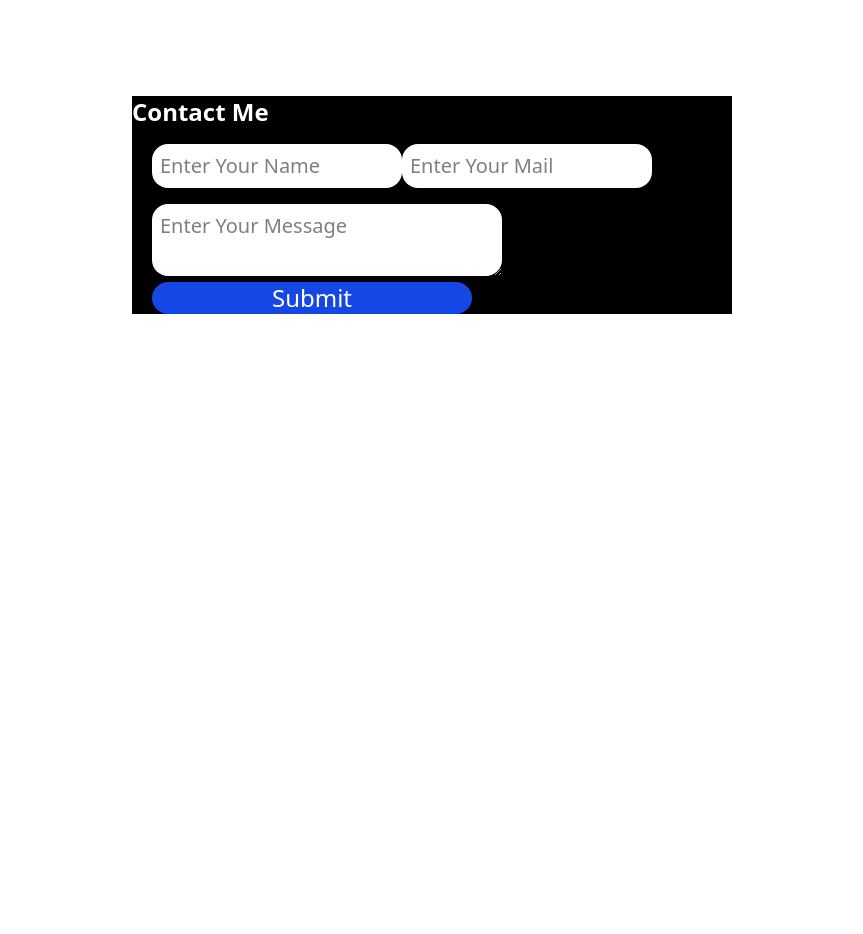
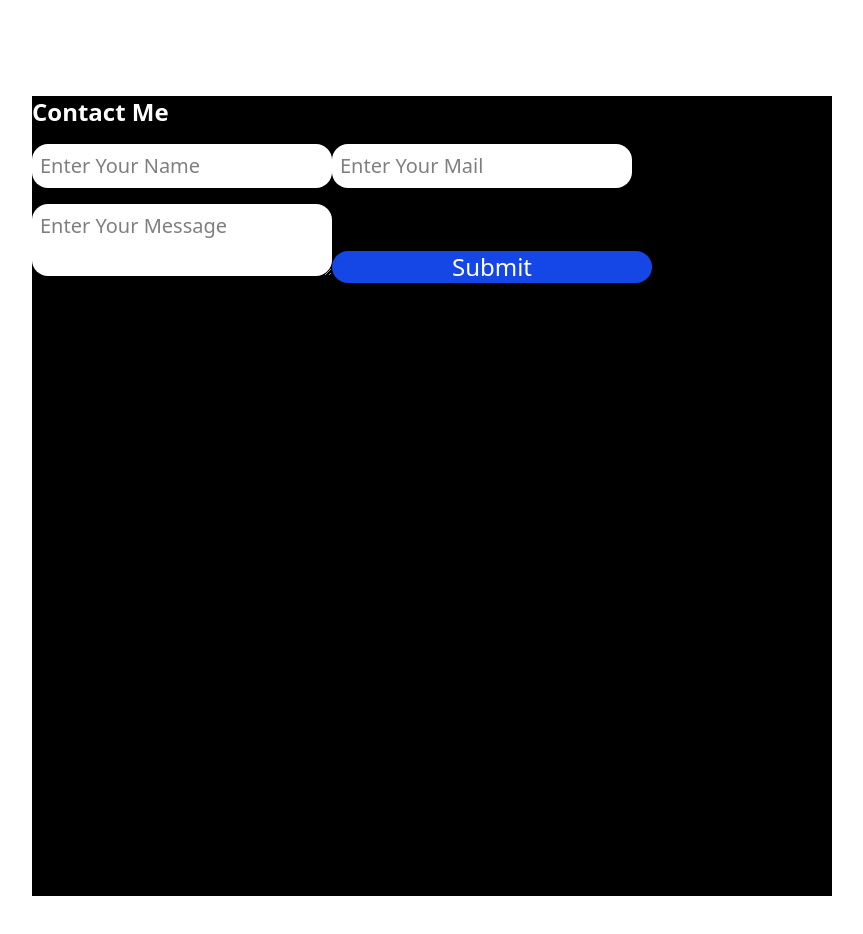
Before and after one commit to SaiMallikharjun98/contactForm, a React (Vite) app: page / in a window 1280 px wide. Shown: the top 934 px of the page, without its empty margins (208-1071 px from the left). Before the commit the page ends 800 px from the top, so only its background shows below. Built offline with nearby package versions, Linux system fonts and the light colour scheme.

Commit message:
Styles Changed

```diff
--- a/src/App.jsx
+++ b/src/App.jsx
@@ -9,34 +9,34 @@ function App() {
   };
   return (
     <>
-      <div className="w-[600px] h-3/4 mx-auto my-24 bg-black ">
+      <div className="w-[800px] h-screen mx-auto my-24 bg-black ">
         <h1 className="w-full text-2xl font-bold text-white">Contact Me</h1>
-        <div className="flex justify-center space-x-5 px-5">
+
           <form action="" onSubmit={handleSubmit(submitHandler)}>
             <input
               {...register("name")}
               type="text"
               placeholder="Enter Your Name"
-              className="bg-white p-2 rounded-2xl w-[250px] text-xl mt-4"
+              className="bg-white p-2 rounded-2xl w-[300px] text-xl mt-4"
             />
             <input
               {...register("mail")}
               type="text"
               placeholder="Enter Your Mail"
-              className="bg-white p-2 rounded-2xl w-[250px] text-xl mt-4"
+              className="bg-white p-2 rounded-2xl w-[300px] text-xl mt-4"
             />
             <textarea
               {...register("message")}
               type="text"
               placeholder="Enter Your Message"
-              className="bg-white p-2 rounded-2xl w-[350px] text-xl mt-4"
+              className="bg-white p-2 rounded-2xl w-[300px] text-xl mt-4"
             ></textarea>
             <input
               type="submit"
               className="bg-blue-700 text-2xl text-white hover:cursor-pointer w-80 rounded-2xl"
             />
           </form>
-        </div>
+
       </div>
     </>
   );
```
